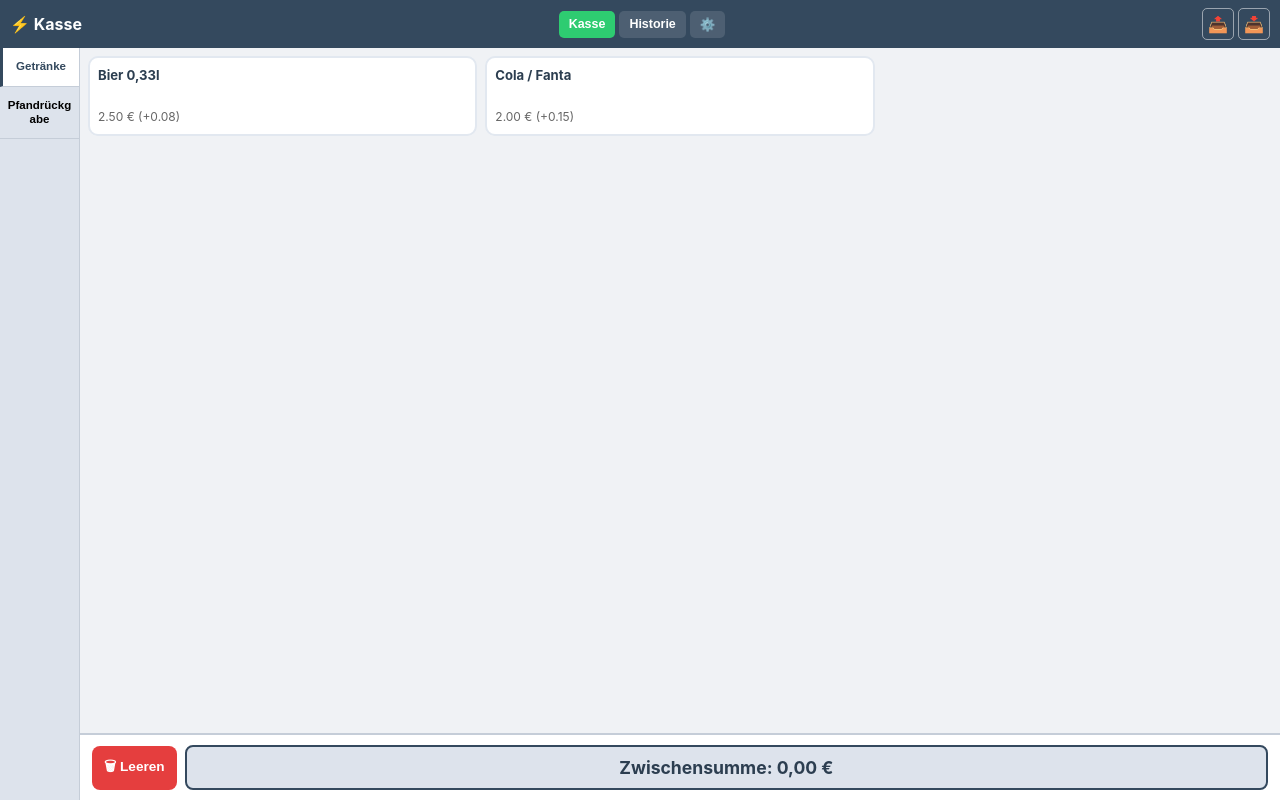
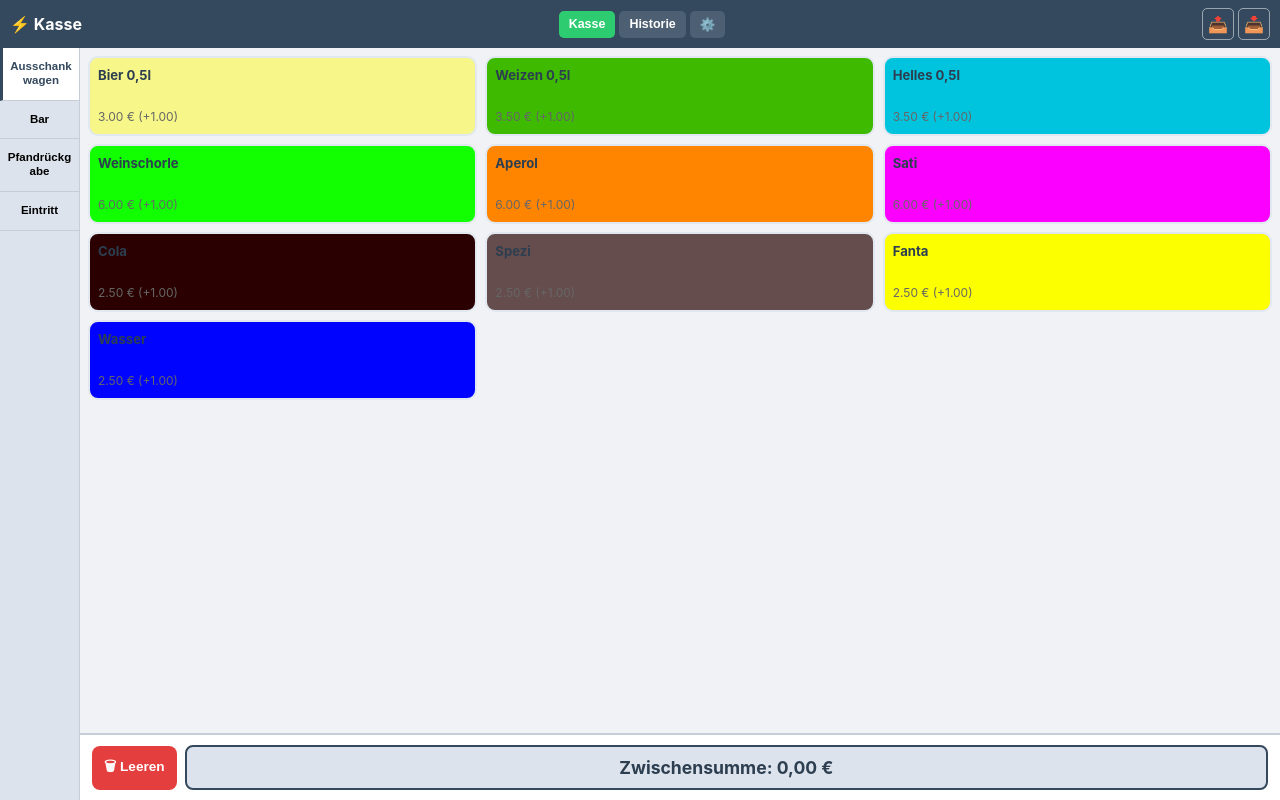
Before and after one commit to LukasEisenhauer/Kassenapp, a plain HTML site: page index.html in a window 1280 px wide. Drawn offline with Linux system fonts and the light colour scheme.

Commit message:
Change Color from the category

```diff
--- a/index.html
+++ b/index.html
@@ -591,11 +591,26 @@
 
     // ── STATE ────────────────────────────────────────────────────────────────
     const DEFAULT_DATA = {
-      categories: ["Getränke", "Pfandrückgabe"],
+      categories: ["Ausschankwagen", "Bar", "Pfandrückgabe", "Eintritt"],
       items: [
-        { id: 1, cat: "Getränke",      name: "Bier 0,33l",     price:  2.50, pfand: 0.08, color: "#ffffff" },
-        { id: 2, cat: "Getränke",      name: "Cola / Fanta",   price:  2.00, pfand: 0.15, color: "#ffffff" },
-        { id: 3, cat: "Pfandrückgabe", name: "Flasche zurück", price: -0.08, pfand: 0.00, color: "#fee2e2" }
+        { id: 1, cat: "Ausschankwagen",      name: "Bier 0,5l",         price:  3.00, pfand: 1.00, color: "#fffb0071" },
+        { id: 2, cat: "Ausschankwagen",      name: "Weizen 0,5l",       price:  3.50, pfand: 1.00, color: "#3eba00" },
+        { id: 3, cat: "Ausschankwagen",      name: "Helles 0,5l",       price:  3.50, pfand: 1.00, color: "#00c4de" },
+        { id: 4, cat: "Ausschankwagen",      name: "Weinschorle",       price:  6.00, pfand: 1.00, color: "#11ff00" },
+        { id: 5, cat: "Ausschankwagen",      name: "Aperol",            price:  6.00, pfand: 1.00, color: "#ff8400" },
+        { id: 6, cat: "Ausschankwagen",      name: "Sati",              price:  6.00, pfand: 1.00, color: "#fb00ff" },
+        { id: 7, cat: "Ausschankwagen",      name: "Cola",              price:  2.50, pfand: 1.00, color: "#2a0000" },
+        { id: 8, cat: "Ausschankwagen",      name: "Spezi",             price:  2.50, pfand: 1.00, color: "#664d4d" },
+        { id: 9, cat: "Ausschankwagen",      name: "Fanta",             price:  2.50, pfand: 1.00, color: "#fbff00" },
+        { id: 10, cat: "Ausschankwagen",     name: "Wasser",            price:  2.50, pfand: 1.00, color: "#0004ff" },
+
+        { id: 11, cat: "Bar",                name: "Becher groß",       price:  8.00, pfand: 1.00, color: "#2000be" },
+        { id: 12, cat: "Bar",                name: "Shot/ Klopfer",     price:  1.00, pfand: 0.00, color: "#be0000" },
+        { id: 13, cat: "Bar",                name: "Flyinghirsch",      price:  4.00, pfand: 0.00, color: "#00720a" },
+
+        { id: 14, cat: "Pfandrückgabe",      name: "Pfand",             price: -1.00, pfand: 0.00, color: "#000000" },
+
+        { id: 14, cat: "Eintritt",           name: "Eintritt",          price: 5.00,  pfand: 0.00, color: "#ffffff" }
       ],
       history: []
     };
```
